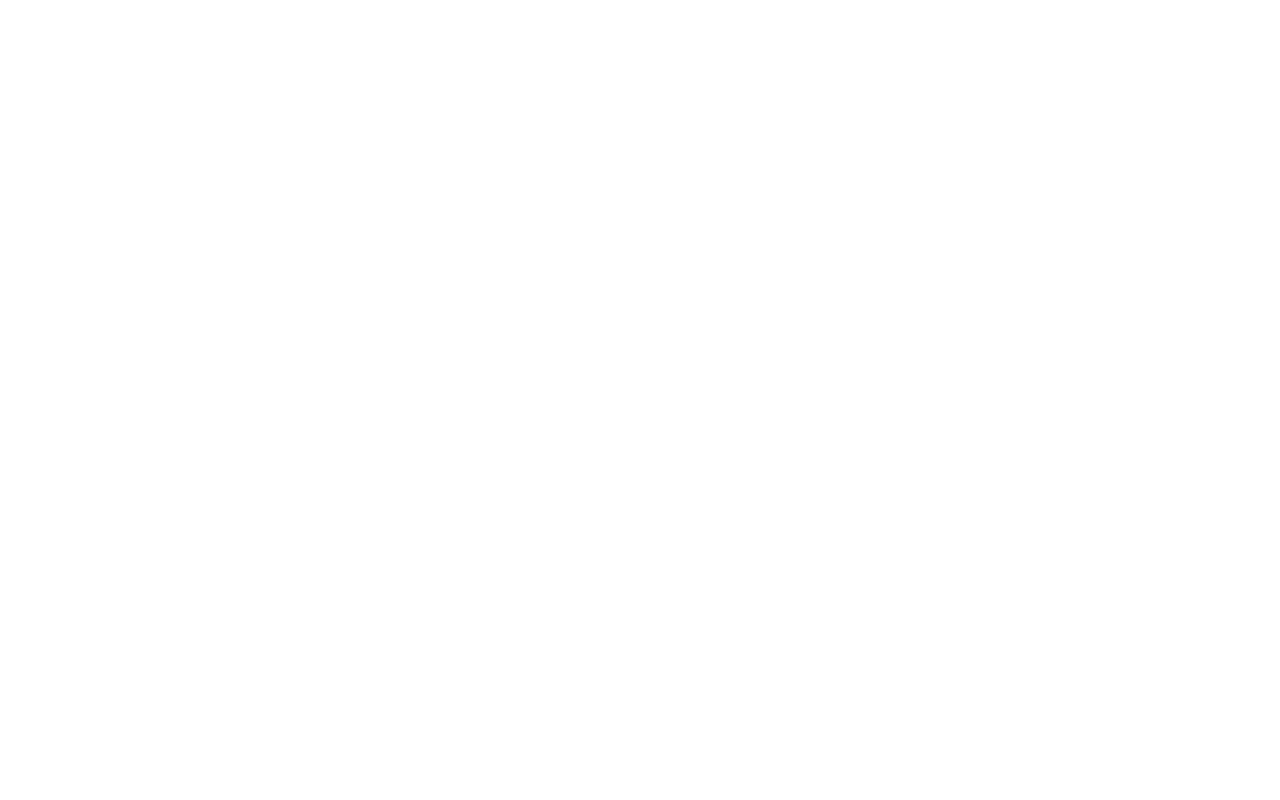
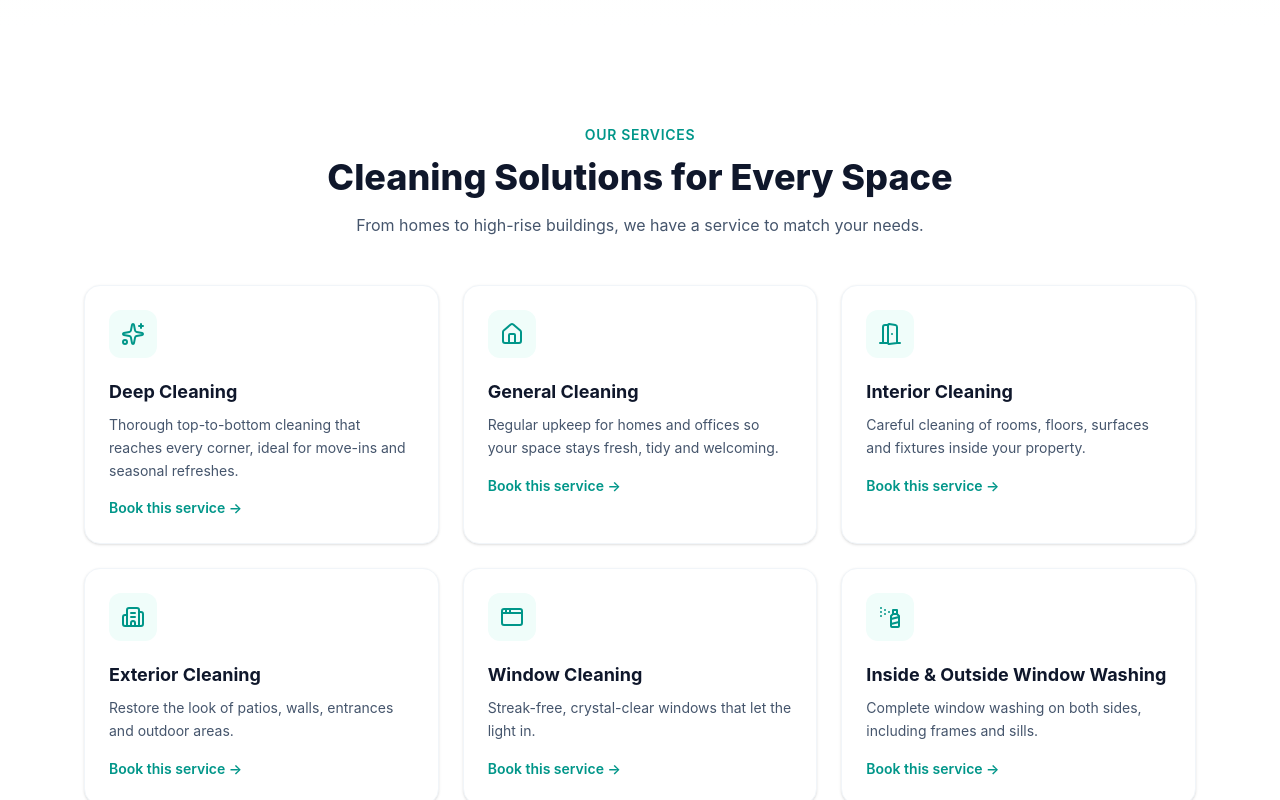
Before and after one commit to SaimRehman-design/master-cleaners, a React (Vite) app: page / in a window 1280 px wide. Shown: the part 700-1500 px from the top of the page. Before the commit the page ends 800 px from the top, so only its background shows below. Built offline with nearby package versions, Linux system fonts and the light colour scheme.

Commit message:
Add services section

```diff
--- a/src/App.jsx
+++ b/src/App.jsx
@@ -1,5 +1,6 @@
 import Navbar from './components/Navbar'
 import Hero from './components/Hero'
+import Services from './components/Services'
 
 export default function App() {
   return (
@@ -7,6 +8,7 @@ export default function App() {
       <Navbar />
       <main>
         <Hero />
+        <Services />
       </main>
     </div>
   )
--- /dev/null
+++ b/src/components/Services.jsx
@@ -0,0 +1,88 @@
+import {
+    Sparkles,
+    Home,
+    DoorOpen,
+    Building2,
+    AppWindow,
+    SprayCan,
+    ArrowUpFromLine,
+  } from 'lucide-react'
+
+  const services = [
+    {
+      title: 'Deep Cleaning',
+      desc: 'Thorough top-to-bottom cleaning that reaches every corner, ideal for move-ins and seasonal refreshes.',
+      icon: Sparkles,
+    },
+    {
+      title: 'General Cleaning',
+      desc: 'Regular upkeep for homes and offices so your space stays fresh, tidy and welcoming.',
+      icon: Home,
+    },
+    {
+      title: 'Interior Cleaning',
+      desc: 'Careful cleaning of rooms, floors, surfaces and fixtures inside your property.',
+      icon: DoorOpen,
+    },
+    {
+      title: 'Exterior Cleaning',
+      desc: 'Restore the look of patios, walls, entrances and outdoor areas.',
+      icon: Building2,
+    },
+    {
+      title: 'Window Cleaning',
+      desc: 'Streak-free, crystal-clear windows that let the light in.',
+      icon: AppWindow,
+    },
+    {
+      title: 'Inside & Outside Window Washing',
+      desc: 'Complete window washing on both sides, including frames and sills.',
+      icon: SprayCan,
+    },
+    {
+      title: 'High-Rise Window Cleaning',
+      desc: 'Safe, professional cleaning for tall buildings and hard-to-reach glass.',
+      icon: ArrowUpFromLine,
+    },
+  ]
+
+  export default function Services() {
+    return (
+      <section id="services" className="bg-white py-16 md:py-24">
+        <div className="mx-auto max-w-6xl px-5">
+          <div className="mx-auto max-w-2xl text-center">
+            <p className="text-sm font-semibold uppercase tracking-wider text-teal-600">
+              Our Services
+            </p>
+            <h2 className="mt-3 text-3xl font-extrabold text-slate-900 md:text-4xl">
+              Cleaning Solutions for Every Space
+            </h2>
+            <p className="mt-4 text-slate-600">
+              From homes to high-rise buildings, we have a service to match your needs.
+            </p>
+          </div>
+
+          <div className="mt-12 grid gap-6 sm:grid-cols-2 lg:grid-cols-3">
+            {services.map(({ title, desc, icon: Icon }) => (
+              <div
+                key={title}
+                className="group rounded-2xl border border-slate-100 bg-white p-6 shadow-sm transition hover:-translate-y-1 hover:border-teal-200 hover:shadow-lg"
+              >
+                <div className="flex h-12 w-12 items-center justify-center rounded-xl bg-teal-50 text-teal-600 transition group-hover:bg-teal-500 group-hover:text-white">
+                  <Icon size={24} />
+                </div>
+                <h3 className="mt-5 text-lg font-bold text-slate-900">{title}</h3>
+                <p className="mt-2 text-sm leading-relaxed text-slate-600">{desc}</p>
+                <a
+                  href="#contact"
+                  className="mt-4 inline-block text-sm font-semibold text-teal-600 hover:text-teal-700"
+                >
+                  Book this service →
+                </a>
+              </div>
+            ))}
+          </div>
+        </div>
+      </section>
+    )
+  }
```
